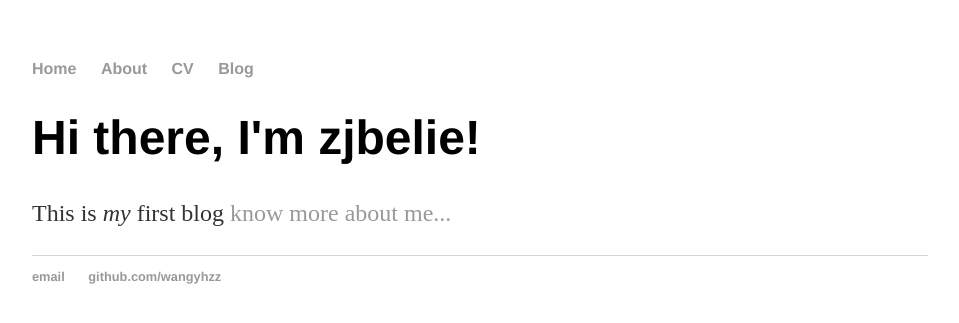
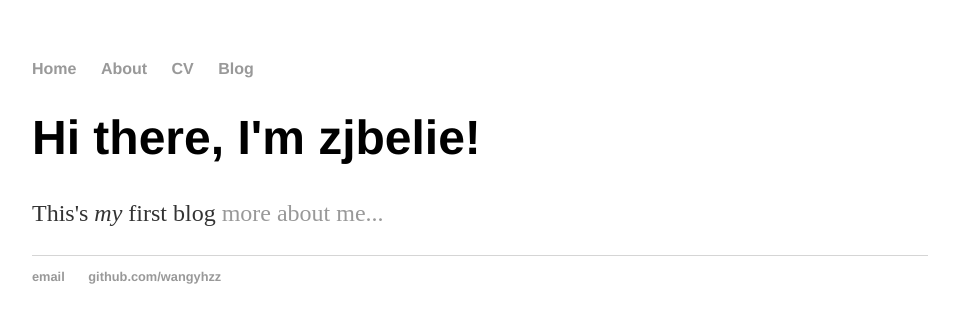
Before and after one commit to wangyhzz/wangyhzz.github.io, a Jekyll site: the page built from index.html, in a window 1280 px wide. Shown: the top 323 px of the page, without its empty margins (160-1119 px from the left). Built offline with Jekyll 4.4.1, drawn with Linux system fonts in a browser that asks for light colours.

Commit message:
Update index.html

```diff
--- a/index.html
+++ b/index.html
@@ -1,30 +1,8 @@
-<!DOCTYPE html>
-<html>
-	<head>
-		<title>zjbelie's blog</title>
-		<!-- link to main stylesheet -->
-		<link rel="stylesheet" type="text/css" href="/css/main.css">
-	</head>
-	<body>
-		<nav>
-    		<ul>
-        		<li><a href="/">Home</a></li>
-	        	<li><a href="/about">About</a></li>
-        		<li><a href="/cv">CV</a></li>
-        		<li><a href="/blog">Blog</a></li>
-    		</ul>
-		</nav>
-		<div class="container">
-    		<div class="blurb">
-        		<h1>Hi there, I'm zjbelie!</h1>
-				<p>This is <em>my</em> first blog <a href="/about">know more about me...</a></p>
-    		</div><!-- /.blurb -->
-		</div><!-- /.container -->
-		<footer>
-    		<ul>
-        		<li><a href="mailto:wangyhzz250@gmail.com">email</a></li>
-        		<li><a href="https://github.com/wangyhzz">github.com/wangyhzz</a></li>
-			</ul>
-		</footer>
-	</body>
-</html>
+---
+layout: default
+title: zjbelie'blog
+---
+<div class="blurb">
+	<h1>Hi there, I'm zjbelie!</h1>
+	<p>This's <em>my</em> first blog <a href="/about">more about me...</a></p>
+</div><!-- /.blurb -->
```
